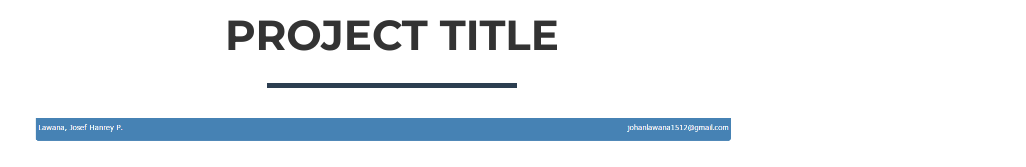
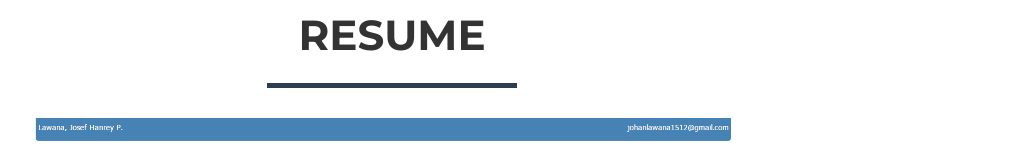
Before and after one commit to jhlawana/jhlawana.github.io, a plain HTML site: page index.html in a window 1280 px wide. Both pictures are taken after a click on the link 250 px from the left and 1003 px from the top of the page. Shown: the part 706-873 px from the top of the page, without its empty margins (248-1274 px from the left). Drawn offline with nearby package versions, Linux system fonts and the light colour scheme.

Commit message:
Update index.html

```diff
--- a/index.html
+++ b/index.html
@@ -215,7 +215,7 @@
                 <div class="row">
                     <div class="col-lg-8 col-lg-offset-2">
                         <div class="modal-body">
-                            <h2>Project Title</h2>
+                            <h2>RESUME</h2>
                             <hr class="star-primary">
                             <img src="img/resumecap.PNG" class="img-responsive img-centered" alt="">
                             <p>Josef Hanrey P. Lawana</p>
@@ -248,7 +248,7 @@
                 <div class="row">
                     <div class="col-lg-8 col-lg-offset-2">
                         <div class="modal-body">
-                            <h2>Project Title</h2>
+                            <h2>WEBSITE</h2>
                             <hr class="star-primary">
                             <img src="webcap.PNG" class="img-responsive img-centered" alt="">
                             <p>Photography Website<a href="https://sellfy.com/p/8Q9P/jV3VZ/">Flat Icons</a>. On their website, you can download their free set with 16 icons, or you can purchase the entire set with 146 icons for only $12!</p>
```
